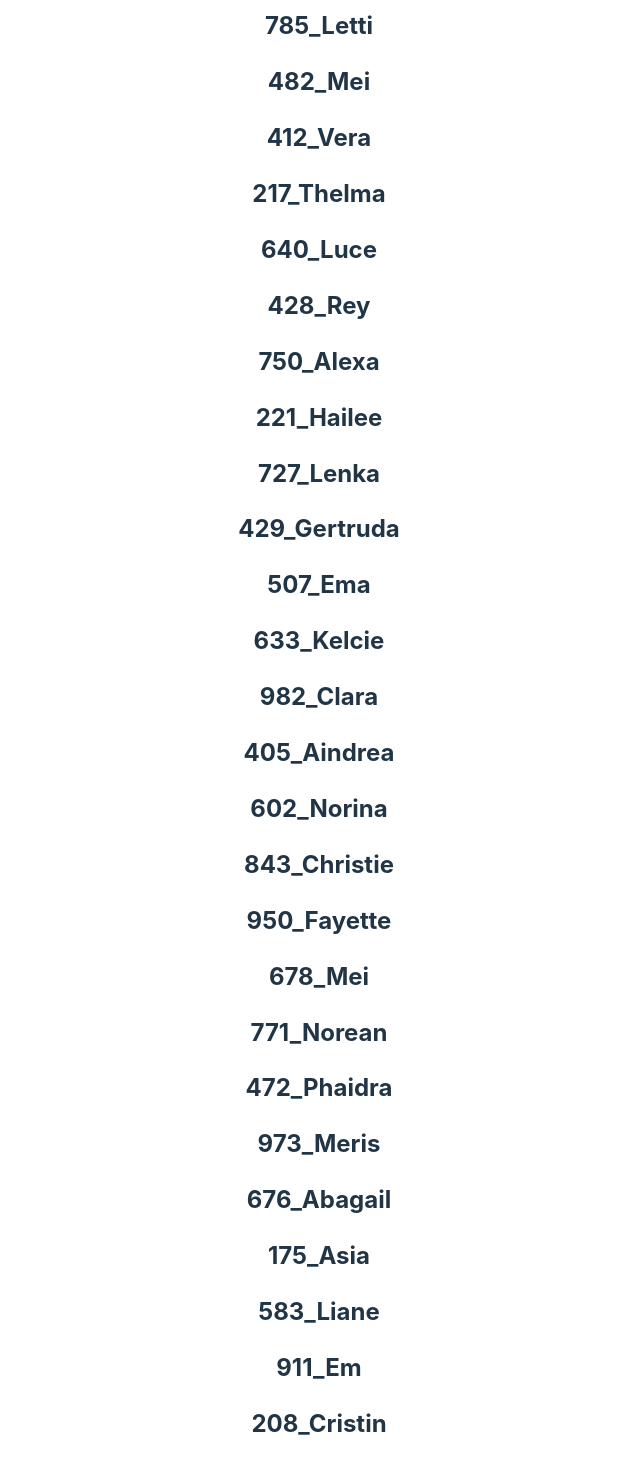
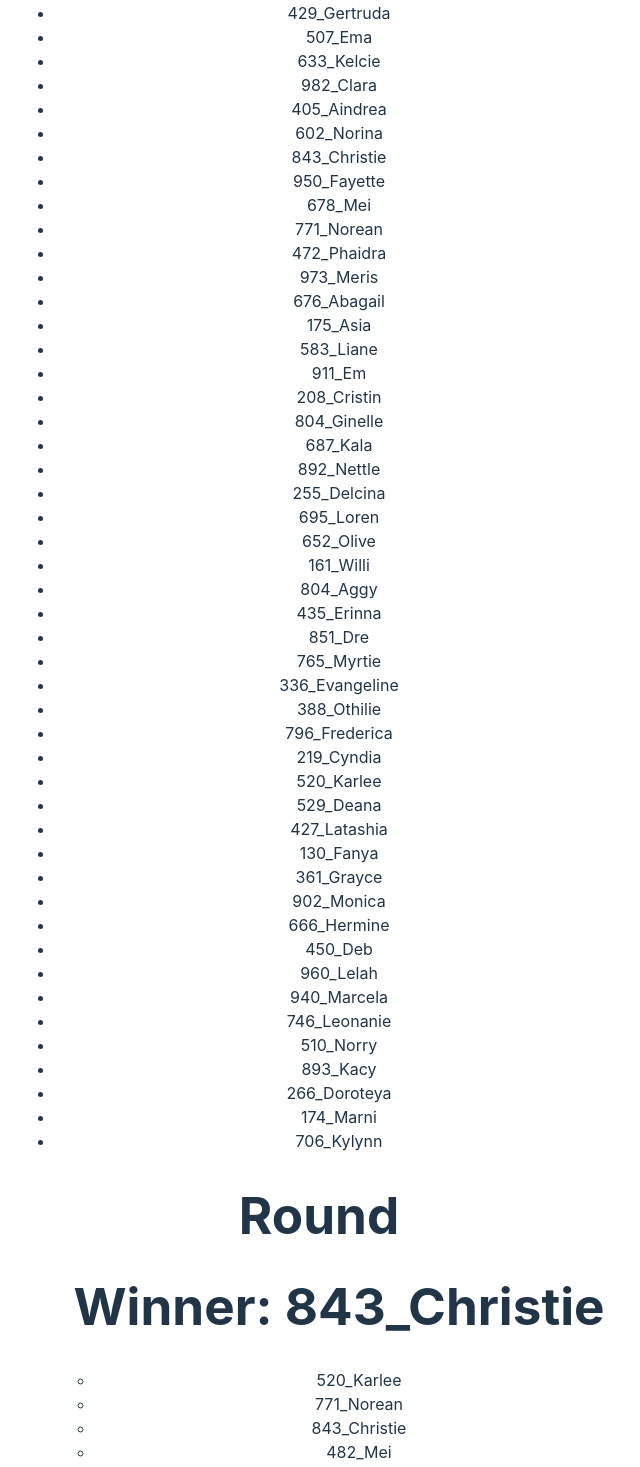
Before and after one commit to Poltergeist/jp-tournament, a React (Vite) app: page / in a window 1280 px wide. Shown: the part 540-2007 px from the top of the page, without its empty margins (321-961 px from the left). Built offline with nearby package versions, Linux system fonts and the light colour scheme.

Commit message:
add simple components

```diff
--- a/src/App.tsx
+++ b/src/App.tsx
@@ -1,16 +1,15 @@
 import "./App.css";
 import data from "../data/data.json";
+import PlayerList from "./PlayerList";
+import Round from "./Round";
 
 function App() {
   return (
     <>
       <div>
         <h1>jp tournament</h1>
-        {data.players?.map((player) => (
-          <div key={player.uuid}>
-            <h2>{player.name}</h2>
-          </div>
-        ))}
+        <PlayerList players={data.players} />
+        {data.rounds.map((round, index) => (<Round key={index} round={round} />))}
       </div>
     </>
   );
--- /dev/null
+++ b/src/Game.tsx
@@ -0,0 +1,15 @@
+function Game(props: { pod: { winner: string, players: Array<{ uuid: number, name: string }> } }) {
+  return (
+    <div>
+      <h1>Winner: {props.pod.winner}</h1>
+      <ul>
+        {props.pod.players?.map((player) => (
+          <li key={player.uuid}>
+            {player.name}
+          </li>
+        ))}
+      </ul>
+    </div>);
+}
+
+export default Game;
--- /dev/null
+++ b/src/PlayerList.tsx
@@ -0,0 +1,16 @@
+
+function PlayerList(props: { players: Array<{ uuid: number, name: string }> }) {
+  return (
+    <>
+      <ul>
+        {props.players?.map((player) => (
+          <li key={player.uuid}>
+            {player.name}
+          </li>
+        ))}
+      </ul>
+    </>
+  );
+}
+
+export default PlayerList;
--- /dev/null
+++ b/src/Round.tsx
@@ -0,0 +1,16 @@
+import Game from './Game';
+
+function Round(props: { round: { games: Array<{ winner: string, players: Array<{ uuid: number, name: string }> }> } }) {
+  return (
+    <div>
+      <h1>Round</h1>
+      <ul>
+        {props.round.games.map((game, index) => (
+          <Game key={index} pod={game} />
+        ))}
+      </ul>
+    </div>
+  );
+}
+
+export default Round;
```
